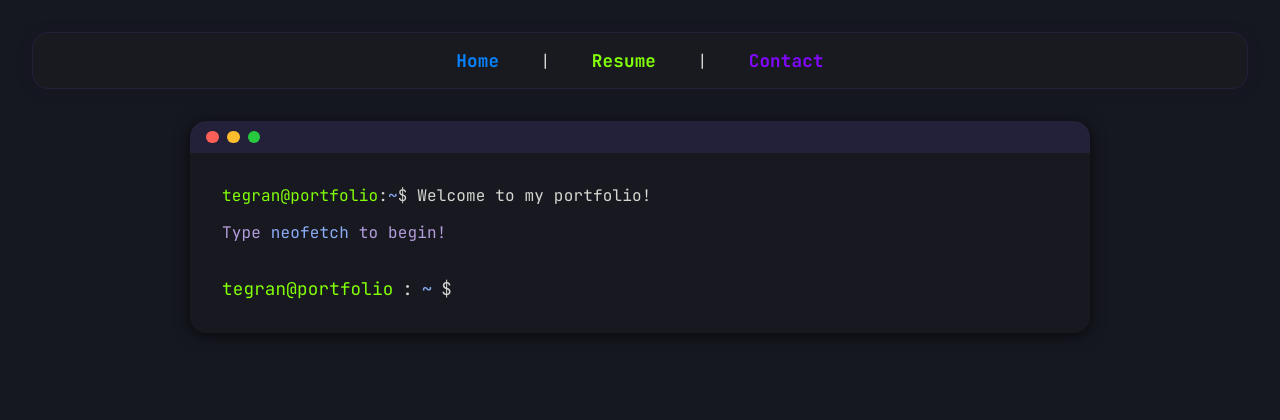
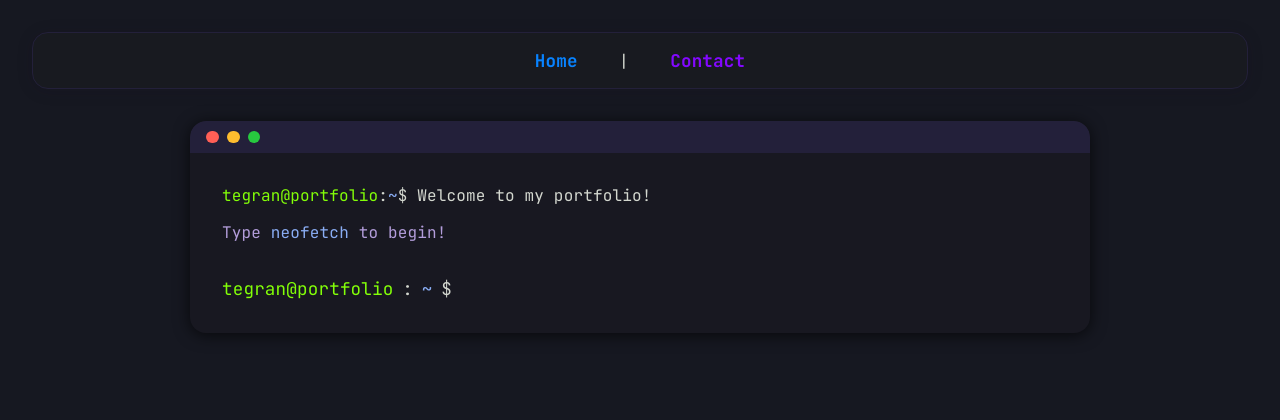
Before and after one commit to TegranGrigorian/Website-Portfolio, a Flask app: page / in a window 1280 px wide. Shown: the top 420 px of the page. Run offline with Flask 3, Linux system fonts and the light colour scheme.

Commit message:
remove resume so i dont get ddos

```diff
--- a/app.py
+++ b/app.py
@@ -13,9 +13,9 @@ def create_app():
     app = Flask(__name__)
     app.register_blueprint(main_bp)
     app.register_blueprint(contact_bp)
-    @app.route("/resume/")
-    def resume():
-        return render_template("resume.html")
+    # @app.route("/resume/")
+    # def resume():
+    #     return render_template("resume.html")
 
     @app.route("/test-fonts/")
     def test_fonts():
--- a/templates/home.html
+++ b/templates/home.html
@@ -141,7 +141,7 @@
 <body>
     <nav>
         <a class="term-blue" href="/">Home</a> |
-        <a class="term-green" href="/resume/">Resume</a> |
+        <!-- <a class="term-green" href="/resume/">Resume</a> |  -->
         <a class="term-magenta" href="#contact">Contact</a>
     </nav>
 
@@ -317,7 +317,7 @@
     </div>
 
     <script>
-    // filepath: /home/tegran/Documents/portfolio/Website-Portfolio/templates/home.html
+    // filepath: Website-Portfolio/templates/home.html
     document.addEventListener('DOMContentLoaded', function() {
         const form = document.getElementById('terminal-form');
         const input = document.getElementById('terminal-input');
--- a/templates/resume.html
+++ b/templates/resume.html
@@ -1,4 +1,4 @@
-<!DOCTYPE html>
+<!-- <!DOCTYPE html>
 <html lang="en">
 <head>
     <meta charset="UTF-8">
@@ -27,4 +27,4 @@
         </div>
     </div>
 </body>
-</html>
+</html> -->
```
Also changed, not shown: 2 other files.
